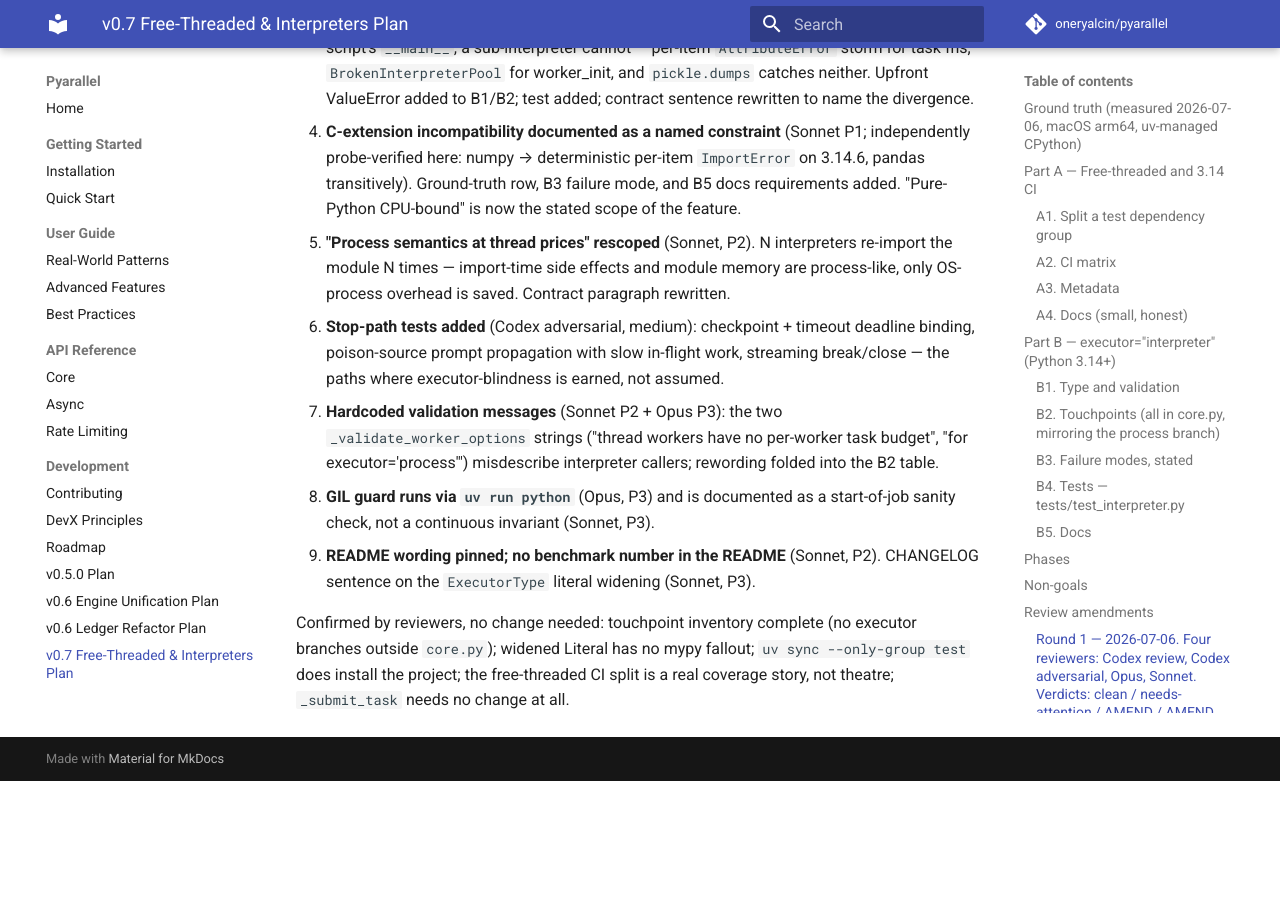
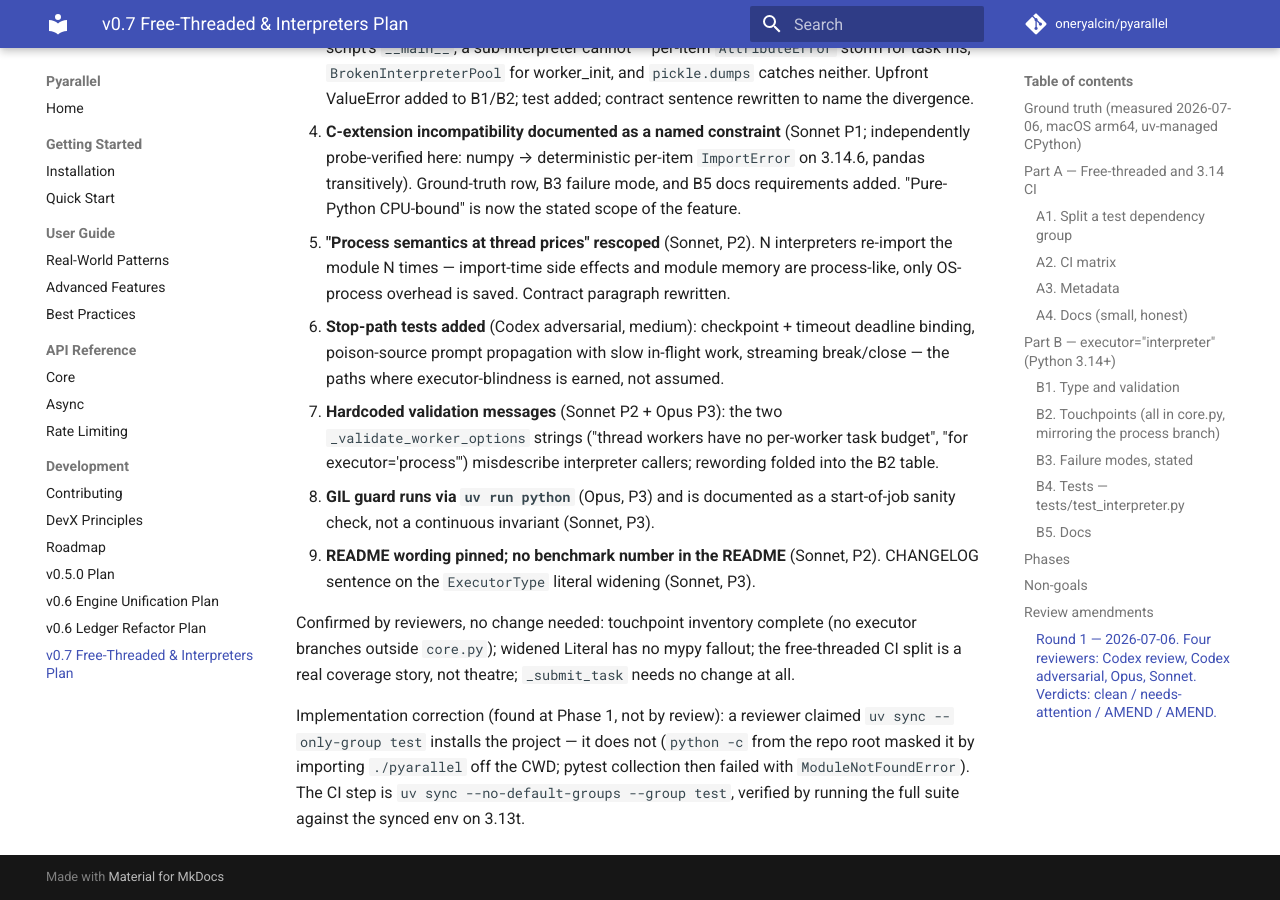
Before and after one commit to oneryalcin/pyarallel, an MkDocs documentation site: the page built from docs/development/plans/v0.7-free-threaded-and-interpreters.md, in a window 1280 px wide and 900 px high, scrolled down 8403 px. Built offline with MkDocs 1.6.1 and Material for MkDocs 9.7.7, drawn with Linux system fonts in a browser that asks for light colours; comment, search, counter and statistics services are not loaded; before the commit the page ends 9184 px from its top, so only the background shows below that; some of the changed text lies outside the part shown.

Commit message:
CI: 3.14 in matrix, free-threaded 3.13t/3.14t jobs, test dependency group
- checks matrix gains 3.14 (previously untested in CI)
- new free-threaded job: project + test group only (dev group cannot
  build on 3.13t: cffi via mkdocs-material), GIL guard step, pytest
- pyproject: split test group out of dev; 3.13/3.14 classifiers
- best-practices: measured free-threading note (2.4x CPU-bound, 4 workers)

```diff
--- a/docs/development/plans/v0.7-free-threaded-and-interpreters.md
+++ b/docs/development/plans/v0.7-free-threaded-and-interpreters.md
@@ -53,7 +53,8 @@
   closes here, independent of free-threading.
 - New `free-threaded` job: `["3.13t", "3.14t"]` (setup-uv accepts these
   version strings — verify in the PR run; fallback is the full
-  `cpython-3.1Xt` spelling). Steps: `uv sync --only-group test`, a GIL
+  `cpython-3.1Xt` spelling). Steps:
+  `uv sync --no-default-groups --group test`, a GIL
   guard, `uv run pytest -q`.
 - The GIL guard is a CI step, not a test file:
   `uv run python -c "import sys; assert not sys._is_gil_enabled()"` —
@@ -298,6 +299,12 @@
 
 Confirmed by reviewers, no change needed: touchpoint inventory complete
 (no executor branches outside `core.py`); widened Literal has no mypy
-fallout; `uv sync --only-group test` does install the project; the
-free-threaded CI split is a real coverage story, not theatre;
-`_submit_task` needs no change at all.
+fallout; the free-threaded CI split is a real coverage story, not
+theatre; `_submit_task` needs no change at all.
+
+Implementation correction (found at Phase 1, not by review): a reviewer
+claimed `uv sync --only-group test` installs the project — it does not
+(`python -c` from the repo root masked it by importing `./pyarallel`
+off the CWD; pytest collection then failed with `ModuleNotFoundError`).
+The CI step is `uv sync --no-default-groups --group test`, verified by
+running the full suite against the synced env on 3.13t.
```
Also changed, not shown: docs/user-guide/best-practices.md (+6 -0 lines), pyproject.toml (+9 -2 lines), 2 other files.
